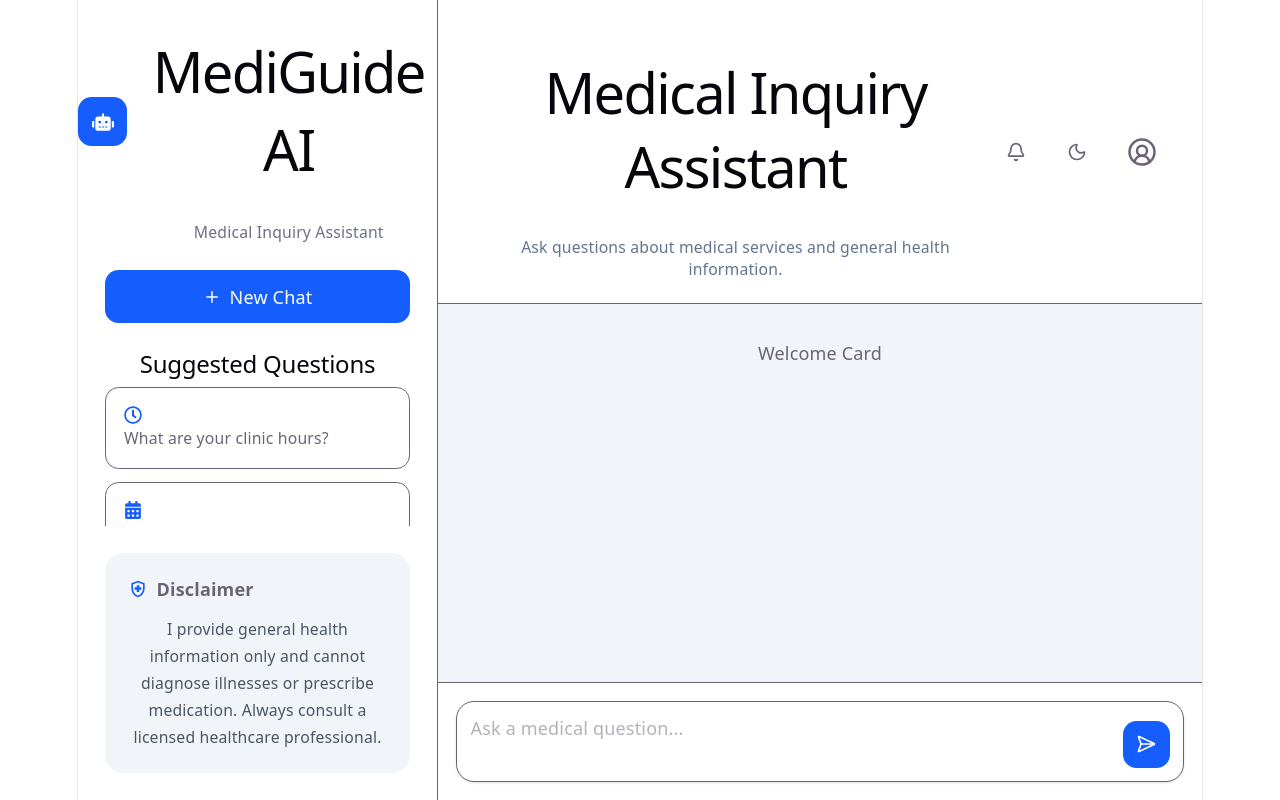
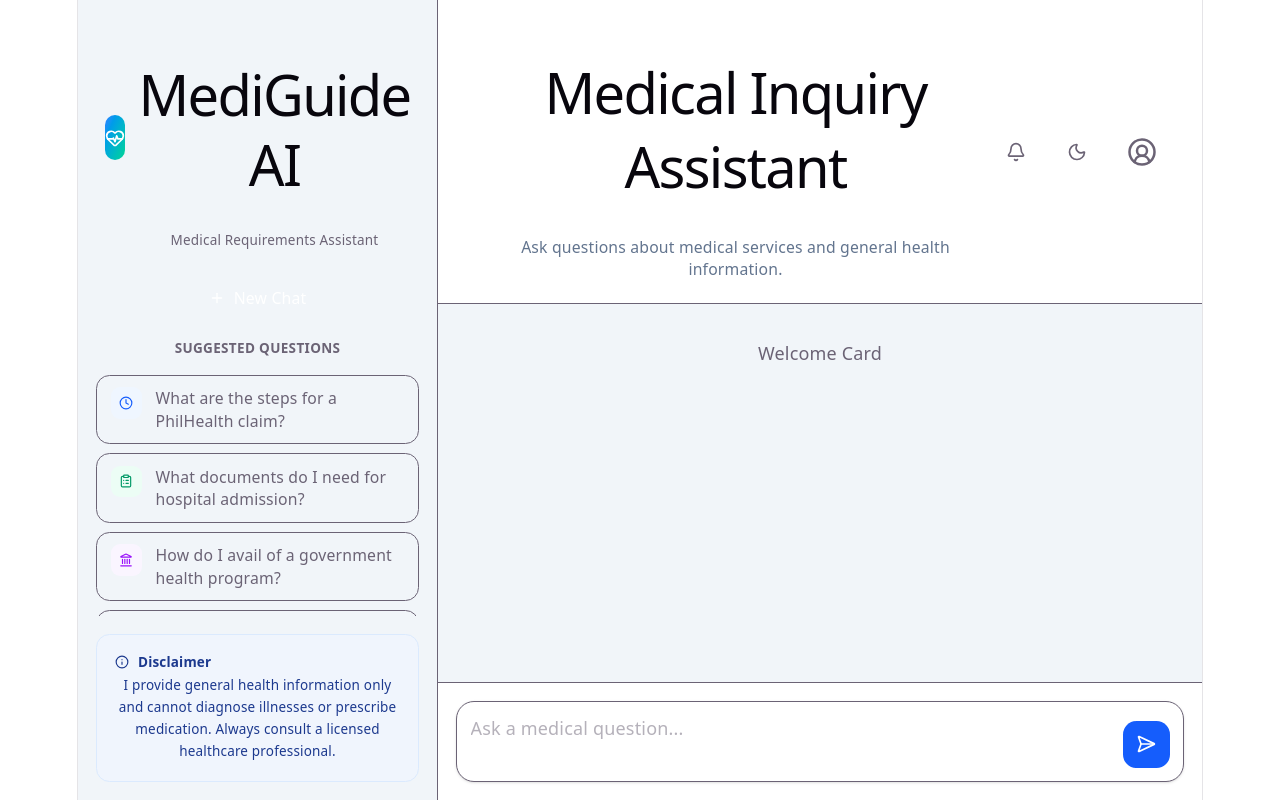
Before and after one commit to janrelle24/ai-inquiry-assistant, a React app in the folder frontend/: page / in a window 1280 px wide. Built offline with nearby package versions, Linux system fonts and the light colour scheme; the HTML template or start-up script is replaced by a standard one.

Commit message:
update the design of sidebar

```diff
--- a/frontend/src/components/Sidebar.jsx
+++ b/frontend/src/components/Sidebar.jsx
@@ -1,93 +1,56 @@
-import {
-    FaRobot,
-    FaRegClock,
-    FaCalendarAlt,
-    FaHospital,
-    FaHeartbeat,
-    FaMapMarkerAlt,
-} from "react-icons/fa";
-
-import { MdOutlineHealthAndSafety } from "react-icons/md";
-import { Plus } from "lucide-react";
+import { Plus, HeartPulse, Clock, ClipboardList, Landmark, FileText, MapPin, Wallet, Info } from "lucide-react";
 function Sidebar() {
 
     const suggestedQuestions = [
-        {
-            icon: <FaRegClock />,
-            question: "What are your clinic hours?",
-        },
-        {
-            icon: <FaCalendarAlt />,
-            question: "How do I book an appointment?",
-        },
-        {
-            icon: <FaHospital />,
-            question: "What departments do you have?",
-        },
-        {
-            icon: <FaHeartbeat />,
-            question: "What is hypertension?",
-        },
-        {
-            icon: <FaMapMarkerAlt />,
-            question: "Where is the laboratory?",
-        },
+        { icon: Clock, tint: "text-blue-600 bg-blue-50", text: "What are the steps for a PhilHealth claim?" },
+        { icon: ClipboardList, tint: "text-emerald-600 bg-emerald-50", text: "What documents do I need for hospital admission?" },
+        { icon: Landmark, tint: "text-purple-600 bg-purple-50", text: "How do I avail of a government health program?" },
+        { icon: Wallet, tint: "text-amber-600 bg-amber-50", text: "How do I file an insurance reimbursement?" },
+        { icon: FileText, tint: "text-blue-600 bg-blue-50", text: "How do I request a medical certificate?" },
+        { icon: MapPin, tint: "text-red-600 bg-red-50", text: "Where do I submit my requirements?" },
     ];
     return (
-        <aside className="flex w-80 flex-col border-r bg-white">
-            {/* Logo */}
-            {/*}
-            <div className="border-b p-6">
-                <h1 className="text-2xl font-bold text-blue-600">
-                    MediGuide AI
-                </h1>
+        <aside className="hidden w-80 shrink-0 flex-col border-r border-line bg-panel dark:border-slate-800 dark:bg-slate-900 md:flex">
 
-                <p className="mt-1 text-sm text-gray-500">
-                Medical Inquiry Assistant
-                </p>
-            </div>*/}
-            <div className="flex items-center gap-3">
-                <div className="rounded-xl bg-blue-600 p-3 text-white">
-                    <FaRobot size={22} />
+            <div className="flex items-center gap-3 px-6 py-6">
+                <div className="flex h-10 w-10 items-center justify-center rounded-xl bg-gradient-to-br from-blue-500 to-emerald-400 text-white">
+                <HeartPulse size={20} />
                 </div>
-
                 <div>
-                    <h1 className="text-xl font-bold">
-                    MediGuide AI
-                    </h1>
-
-                    <p className="text-sm text-gray-500">
-                    Medical Inquiry Assistant
-                    </p>
+                <h1 className="text-base font-bold leading-tight text-ink dark:text-white">MediGuide AI</h1>
+                <p className="text-xs text-muted">Medical Requirements Assistant</p>
                 </div>
             </div>
 
             {/* New Chat Button */}
-            <div className="p-6">
-            <button className="flex w-full items-center justify-center gap-2 rounded-xl bg-blue-600 py-3 font-medium text-white transition hover:bg-blue-700">
-                <Plus size={18} />
-                New Chat
+            <div className="px-4">
+                <button
+                //onClick={onNewChat} later
+                className="flex w-full items-center justify-center gap-2 rounded-xl bg-brand px-4 py-2.5 text-sm font-medium text-white transition hover:bg-brand-dark cursor-pointer"
+                >
+                <Plus size={16} /> New Chat
                 </button>
             </div>
 
             {/* Suggested Questions */}
-            <div className="flex-1 overflow-y-auto px-6">
-                <h2 className="mb-4 font-semibold">
+            <div className="mt-4 flex-1 overflow-y-auto px-4">
+                <p className="mb-2 px-2 text-xs font-semibold uppercase tracking-wide text-muted">
                     Suggested Questions
-                </h2>
+                </p>
 
-                <div className="space-y-3">
+                <div className="space-y-2 mt-4">
                     {suggestedQuestions.map((item, index) => (
                         <button
                             key={index}
-                        className="w-full rounded-xl border p-4 text-left transition hover:border-blue-500 hover:bg-blue-50"
+                            //onClick={() => onSuggestion(s.text)} later
+                            className="flex w-full items-start gap-3 rounded-xl border border-line bg-panel px-3 py-2.5 text-left text-sm text-ink transition hover:border-brand/40 hover:bg-blue-50/50 dark:border-slate-800 dark:bg-slate-900 dark:text-slate-100 dark:hover:bg-slate-800"
                             >
-                        <span className="text-blue-600">
-                            {item.icon}
+                            <span className={`flex h-7 w-7 shrink-0 items-center justify-center rounded-lg ${item.tint} dark:bg-slate-800`}>
+                                <item.icon size={14} />
                             </span>
 
-                        <span className="text-sm">
-                            {item.question}
+                            <span className="text-sm cursor-pointer">
+                                {item.text}
                             </span>
                         </button>
                     ))}
@@ -96,19 +59,12 @@
 
             {/* Disclaimer */}
 
-            <div className="m-6 rounded-2xl bg-slate-100 p-5">
-                <div className="mb-3 flex items-center gap-2">
-                    <MdOutlineHealthAndSafety
-                    className="text-blue-600"
-                    size={20}
-                    />
-
-                    <h3 className="font-semibold">
-                    Disclaimer
-                    </h3>
+            <div className="m-4 rounded-xl border border-blue-100 bg-blue-50/70 p-4 text-xs text-blue-900 dark:border-slate-700 dark:bg-slate-800 dark:text-slate-200">
+                <div className="mb-1 flex items-center gap-2 font-semibold">
+                    <Info size={14} /> Disclaimer
                 </div>
 
-                <p className="text-sm leading-6 text-gray-600">
+                <p className="leading-relaxed">
                     I provide general health information only and
                     cannot diagnose illnesses or prescribe
                     medication. Always consult a licensed
```
Lines whose indentation alone changed are shown as unchanged.
